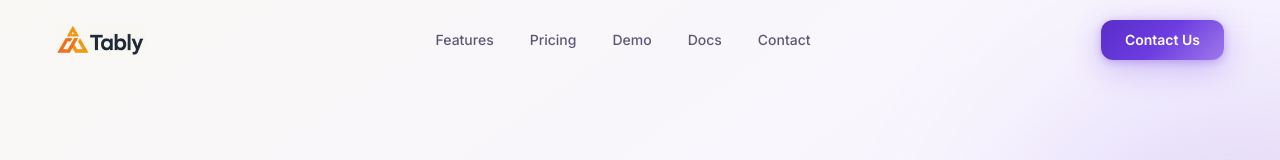
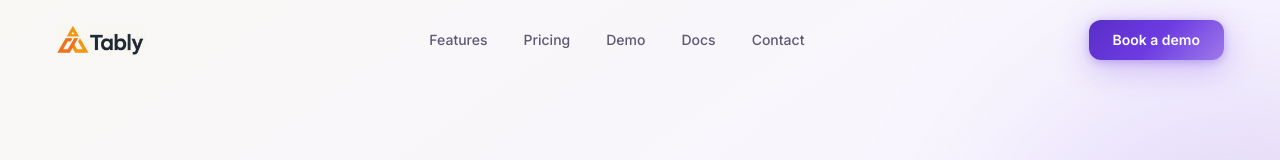
Before and after one commit to Danny7d/Tably, a Next.js app: page / in a window 1280 px wide. Shown: the top 160 px of the page. Built offline with nearby package versions, Linux system fonts and the light colour scheme.

Commit message:
Navbar CTA: Book a demo

```diff
--- a/app/components/Navbar.tsx
+++ b/app/components/Navbar.tsx
@@ -70,10 +70,10 @@ const Navbar = () => {
           {/* Desktop CTA */}
           <div className="hidden lg:flex items-center gap-3">
             <Link
-              href="/contact"
+              href="/contact?subject=Book%20a%20demo"
               className="bg-gradient-button text-white px-6 py-2.5 rounded-xl text-sm font-semibold shadow-glow-plum/30 hover:shadow-glow-plum hover:-translate-y-0.5 transition-all duration-300"
             >
-              Contact Us
+              Book a demo
             </Link>
           </div>
 
@@ -122,11 +122,11 @@ const Navbar = () => {
               ))}
               <div className="pt-4 mt-3 border-t border-cream-300/60 space-y-3">
                 <Link
-                  href="/contact"
+                  href="/contact?subject=Book%20a%20demo"
                   onClick={() => setIsOpen(false)}
                   className="block bg-gradient-button text-white px-6 py-3.5 rounded-xl text-center font-semibold shadow-glow-plum/30 transition-all duration-300"
                 >
-                  Contact Us
+                  Book a demo
                 </Link>
               </div>
             </div>
```
